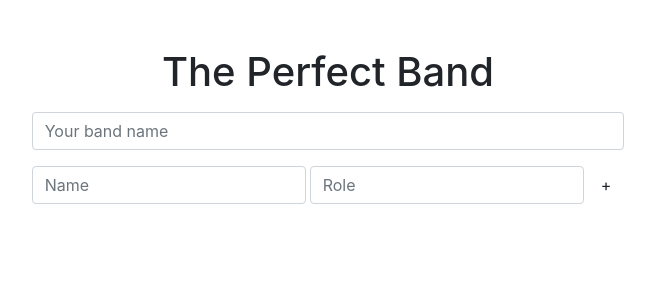
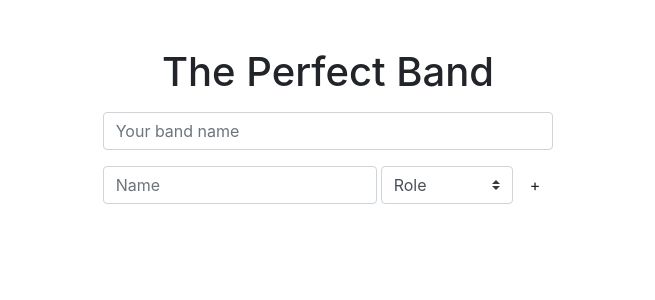
Before and after one commit to ClaraAmeller/the-perfect-band, a React (Create React App) app: page / in a window 1280 px wide. Shown: the top 300 px of the page, without its empty margins (312-967 px from the left). Built offline with nearby package versions, Linux system fonts and the light colour scheme.

Commit message:
Improve MembersForm functions

```diff
--- a/src/components/MembersForm.js
+++ b/src/components/MembersForm.js
@@ -1,21 +1,41 @@
 import React from 'react';
 import MembersList from './MembersList';
 
+// Member
 window.id = 0;
+window.name;
+window.role;
 
 class MembersForm extends React.Component {
+
   constructor(props) {
     super(props);
     this.state = {
+      role: 'Role',
       members: []
     };
+    this.updateRole = this.updateRole.bind(this);
+    this.resetForm = this.resetForm.bind(this);
     this.addMember = this.addMember.bind(this);
   }
 
+  // Update role
+  updateRole(event) {
+    this.setState({role: event.target.value});
+  }
+
+  // Reset form
+  resetForm(name, role) {
+    name.value = '';
+    role.value = '';
+    this.setState({role: 'Role'});
+  }
+
   // Add member handler
-  addMember(member) {
-    this.state.members.push({id: window.id, name: member[0], role: member[1]});
+  addMember(name, role) {
+    this.state.members.push({id: window.id, name: name.value, role: role.value});
     this.setState({members: this.state.members});
+    this.resetForm(name, role);
     window.id++;
   }
 
@@ -25,16 +45,19 @@ class MembersForm extends React.Component {
       <div>
         <form className="form-inline">
           <input className="form-control mr-1" placeholder="Name" ref={node => {name = node; }} />
-          <input className="form-control mr-1" placeholder="Role" ref={node => {role = node; }} />
+          <select value={this.state.role} className="custom-select form-control mr-1" ref={node => {role = node; }} onChange={this.updateRole} >
+            <option value='Role'>Role</option>
+            <option value='Singer'>Singer</option>
+            <option value='Bass'>Bass</option>
+            <option value='Drums'>Drums</option>
+            <option value='Piano'>Piano</option>
+            <option value='Tambourine'>Tambourine</option>
+          </select>
           <a className="btn btn-default" onClick={() => {
-            this.addMember([name.value, role.value]);
-            name.value = '';
-            role.value = '';
-          }}>
-            +
-          </a>
+            this.addMember(name, role)
+          }}>+</a>
         </form>
-        <MembersList passedMembers={this.state.members}/>
+        <MembersList passedMembers={this.state.members} />
       </div>
     );
   }
--- a/src/components/Title.js
+++ b/src/components/Title.js
@@ -24,7 +24,7 @@ class Title extends React.Component {
         <div>
           <h1 className="text-center">{this.state.title}</h1>
           <form className="form my-3">
-            <input type='text' className="form-control" placeholder='Your band name' title={this.state.title} onChange={this.renameBand} />
+            <input type='text' className="form-control" placeholder='Your band name' onChange={this.renameBand} />
           </form>
         </div>
       );
```
